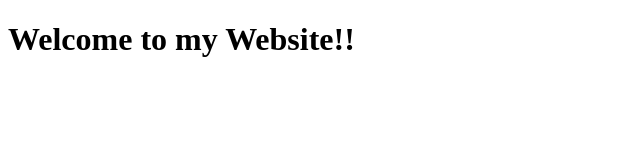
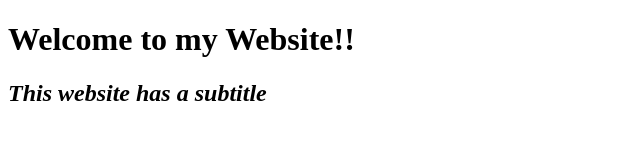
Before and after one commit to sabri916/My-Fantastic-Website, a plain HTML site: page index.html in a window 1280 px wide. Shown: the whole page, without its empty margins (0-640 px from the left). Drawn offline with Linux system fonts and the light colour scheme.

Commit message:
Added subtitle

```diff
--- a/index.html
+++ b/index.html
@@ -9,5 +9,8 @@
         <h1>
             Welcome to my Website!!
         </h1>
+        <h2 style="font-style: italic">
+            This website has a subtitle
+        </h2>
     </body>
 </html>
```
